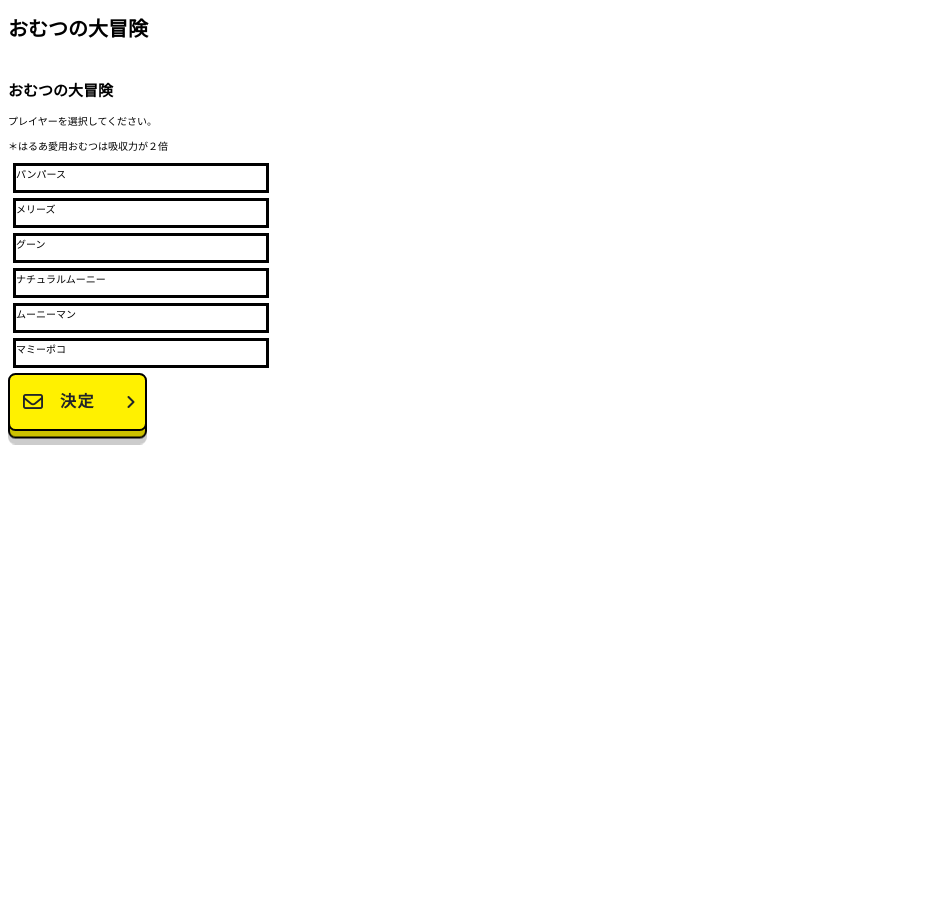
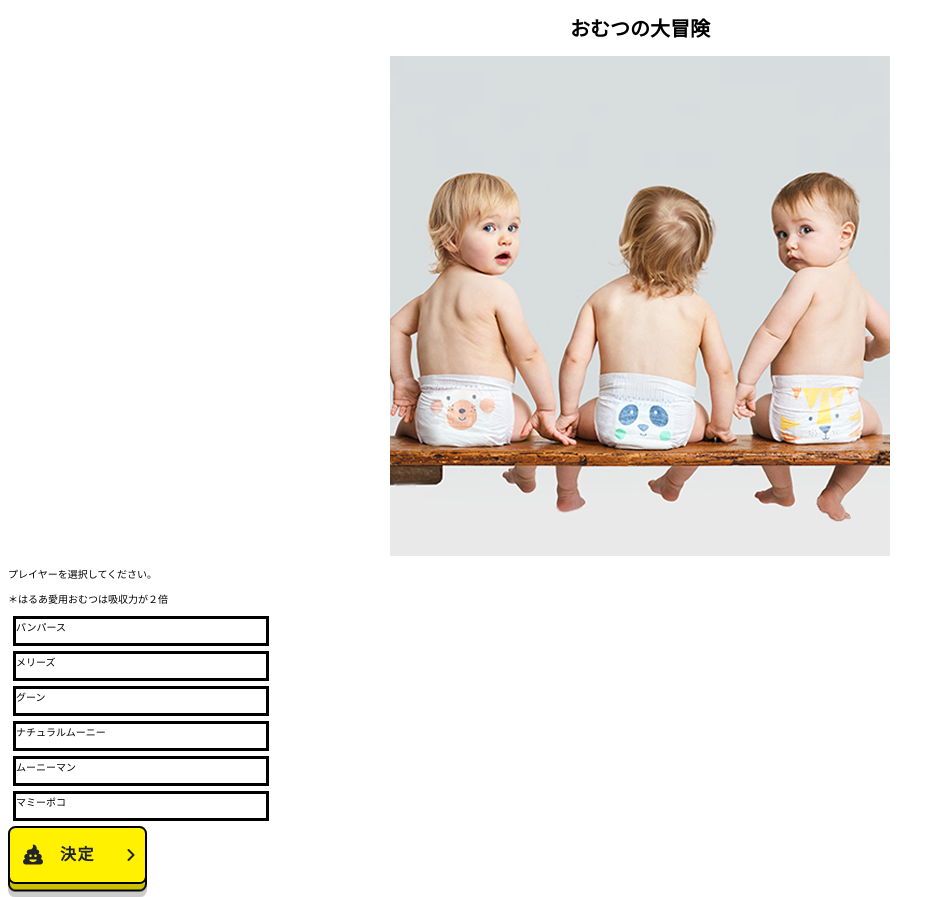
Before and after one commit to haruharu3220/07_PHP_HomeWork_DiaperAdventure, a PHP site: page / in a window 1280 px wide. Shown: the whole page, without its empty margins (0-945 px from the left). Before the commit the page ends 445 px from the top, so only its background shows below. Run offline with PHP 8.4, Linux system fonts and the light colour scheme; data comes from the database, SQL or seed files in the repository; some libraries are stand-ins or nearby versions.

Commit message:
画像の貼り付け　＆　Freeアイコンの貼り付け

```diff
--- a/css/button.css
+++ b/css/button.css
@@ -71,15 +71,16 @@ a.btn-custom01:before {
 a.btn-custom01:after {
   font-family: "Font Awesome 6 Free";
   font-size: 2rem;
-  font-weight: normal;
+  font-weight: 900;
   line-height: 1;
   position: absolute;
   top: calc(50% - 1rem);
   left: 1.5rem;
   margin: 0;
   padding: 0;
-  /* content: "\f2fe"; */
-  content: "\f0e0";
+  content: "\f2fe";
+  /* content: "\f0e0"; */
+
 }
 
 .btn-custom01-front {
--- a/css/index.css
+++ b/css/index.css
@@ -1,3 +1,7 @@
+h1{
+  text-align: center;
+}
+
 .diapers{
     display: flex;
     width: 20vw;
--- a/index.php
+++ b/index.php
@@ -54,8 +54,7 @@ foreach($result as $record){
 </head>
 <body>
 <h1>おむつの大冒険</h1>
-<i class="fa-thin fa-poo"></i>
-<h2>おむつの大冒険</h2>
+<img src="res/diaper.jpeg" width=500 height=500 alt="おむつ" style="display: block; margin: auto;">
 <p>プレイヤーを選択してください。</p>
 <p>＊はるあ愛用おむつは吸収力が２倍</p>
 
```
Also changed, not shown: readme.md, res/diaper.jpeg (added).
